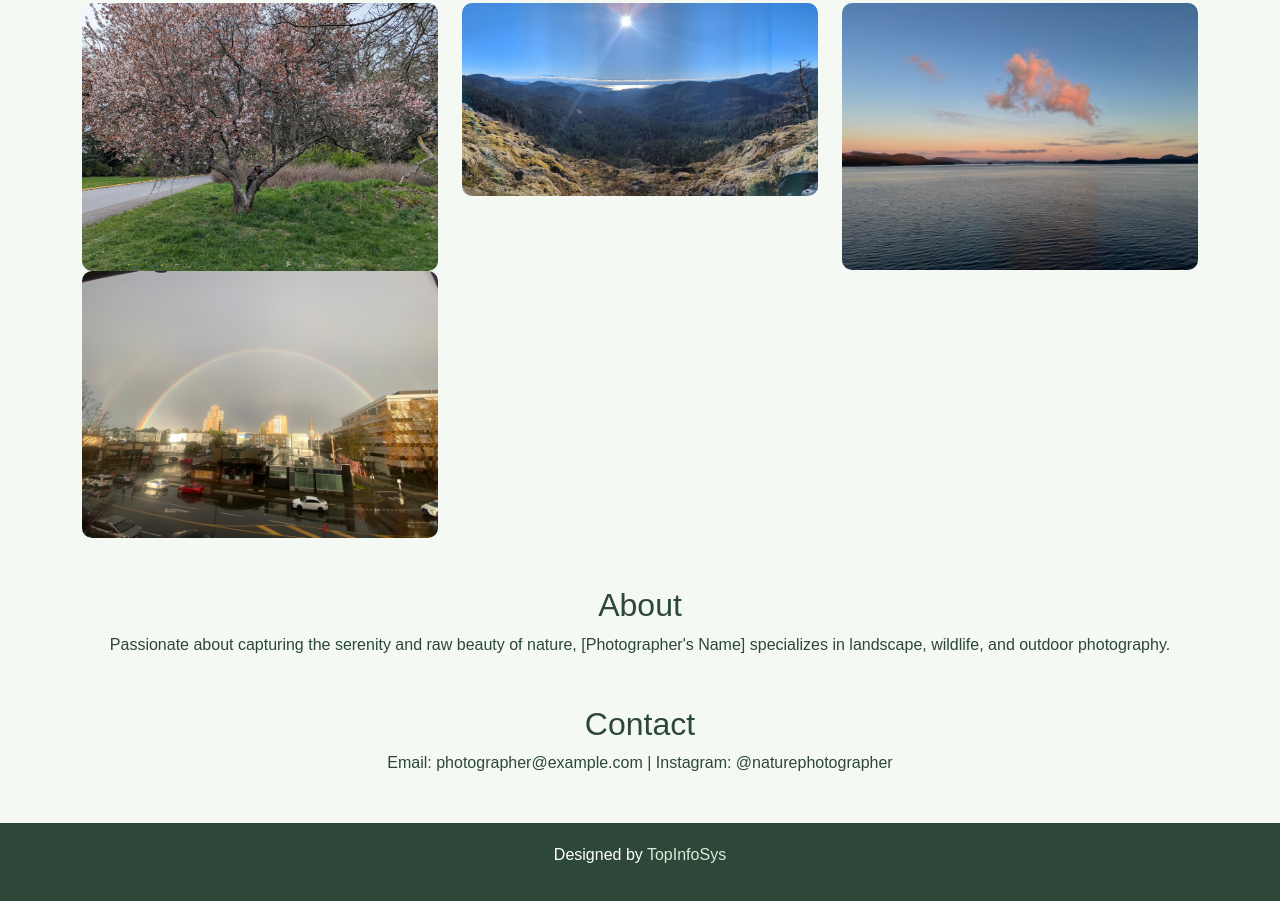
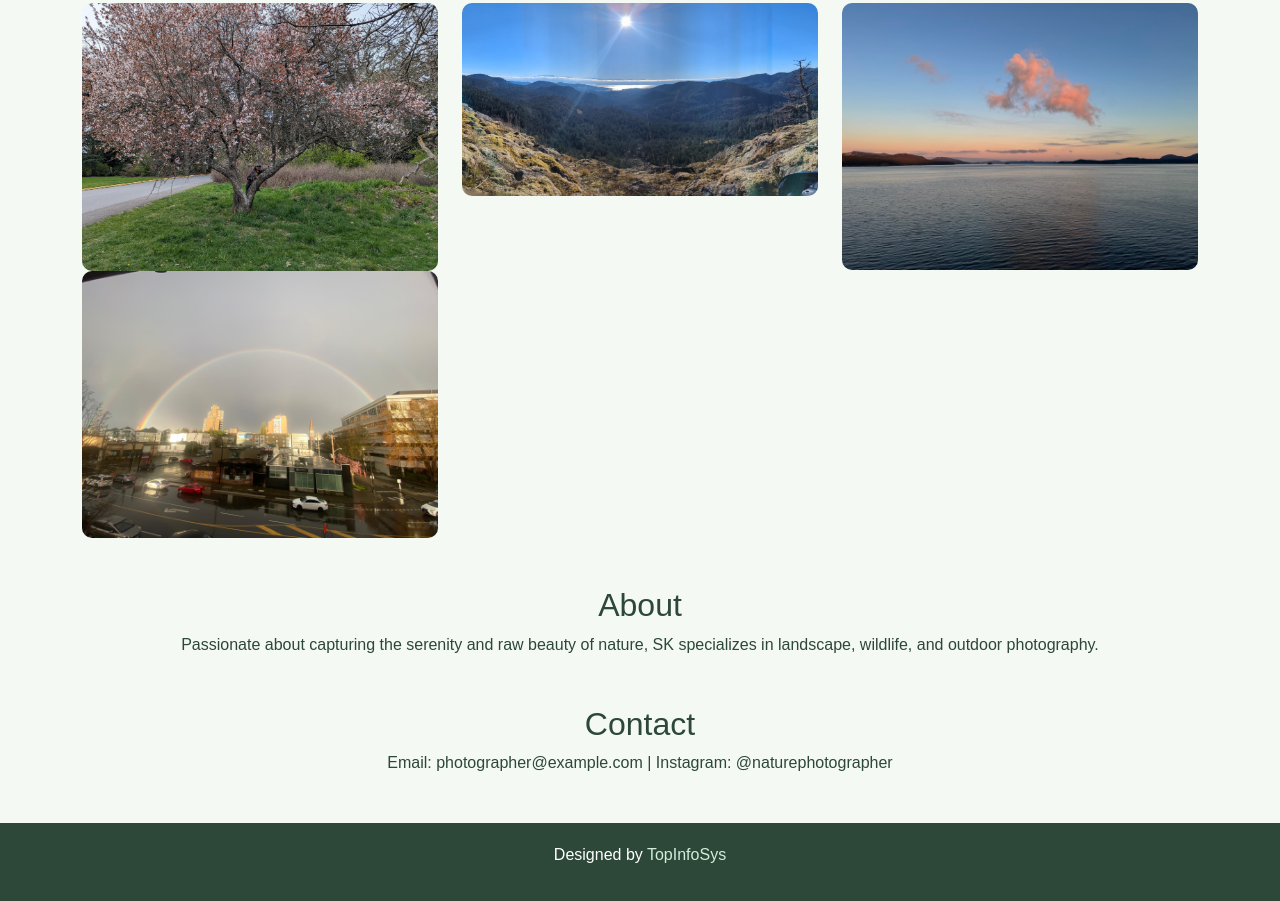
Before and after one commit to pb3044/CreativeKaurner, a plain HTML site: page index.html in a window 1280 px wide. Shown: the part 891-1792 px from the top of the page. Drawn offline with nearby package versions, Linux system fonts and the light colour scheme.

Commit message:
updated name

```diff
--- a/index.html
+++ b/index.html
@@ -78,7 +78,7 @@
     </section>
     <section id="about" class="container my-5 text-center">
         <h2>About</h2>
-        <p>Passionate about capturing the serenity and raw beauty of nature, [Photographer's Name] specializes in landscape, wildlife, and outdoor photography.</p>
+        <p>Passionate about capturing the serenity and raw beauty of nature, SK specializes in landscape, wildlife, and outdoor photography.</p>
     </section>
     <section id="contact" class="container my-5 text-center">
         <h2>Contact</h2>
```
